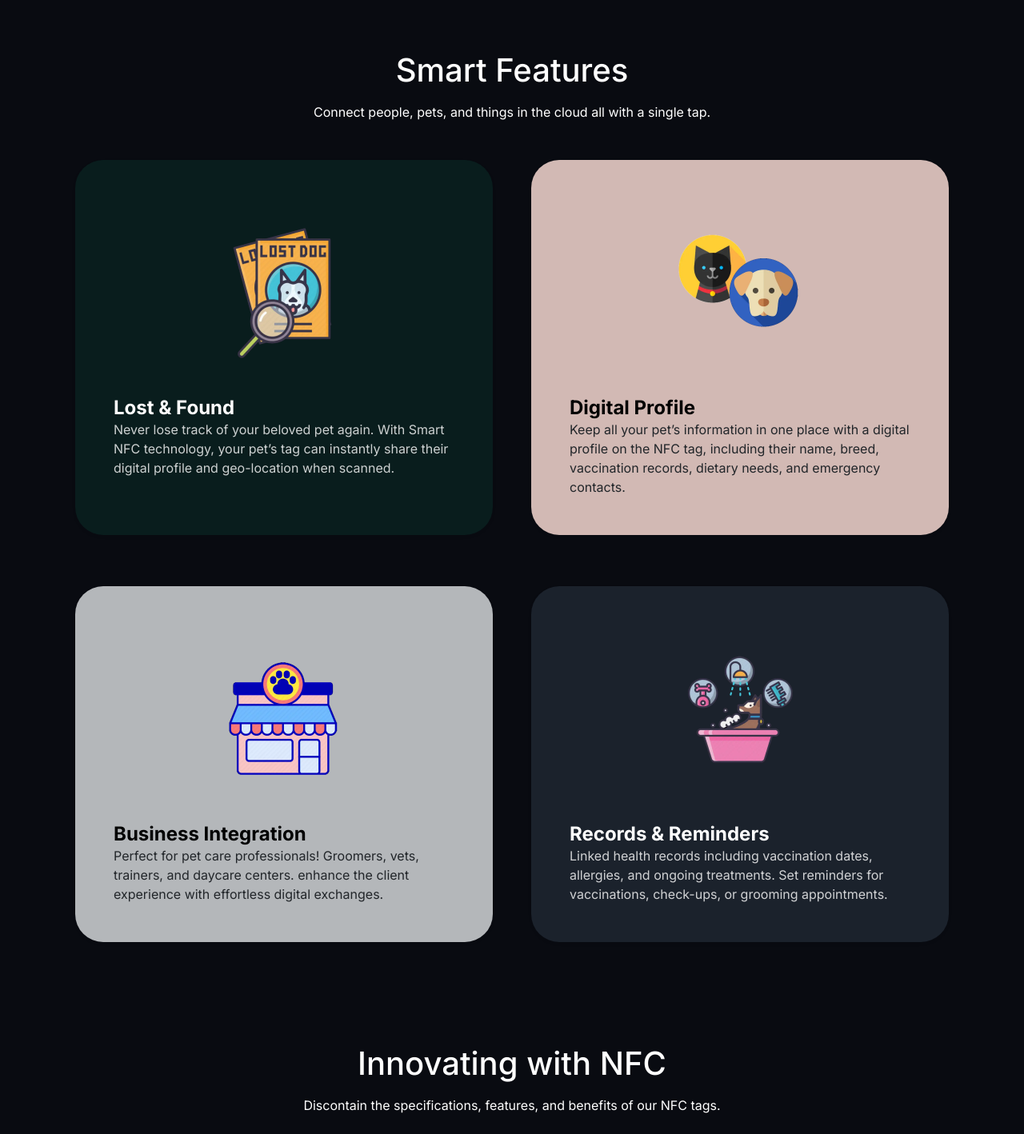
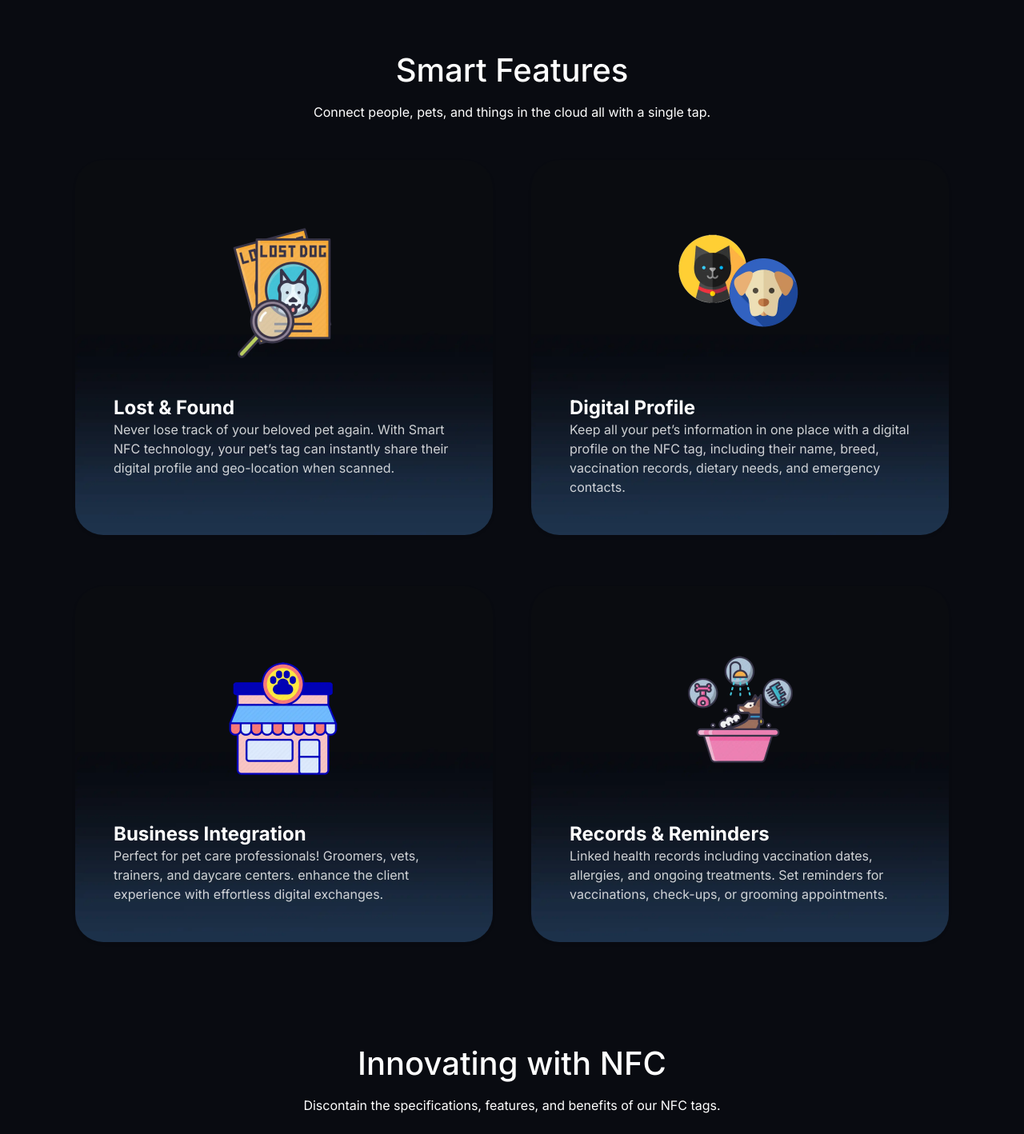
Before and after one commit to Rottie420/project-connecta, a Flask app: page / in a window 1280 px wide. Shown: the part 1607-3025 px from the top of the page at 80% size. Run offline with Flask 3, Linux system fonts and the light colour scheme; some libraries are stand-ins or nearby versions.

Commit message:
official bg for cards

```diff
--- a/templates/home-v2.html
+++ b/templates/home-v2.html
@@ -1,3 +1,4 @@
+
 <!DOCTYPE html>
 <html lang="en">
 <head>
@@ -401,7 +402,7 @@
                 </div>
                 <!-- Image on the right for desktop, below text on mobile -->
                 <div class="col-12 col-md-6 hero-image text-center text-md-end mt-4 mt-md-0">
-                    <img src="{{ url_for('static', filename='hero-img-mobile-tag.webp') }}" style="border-radius: 25px;" class="img-fluid" alt="Product Tag">
+                    <img src="/static/hero-img-mobile-tag.webp" style="border-radius: 25px;" class="img-fluid" alt="Product Tag">
                 </div>
             </div>
         </div>
@@ -415,7 +416,7 @@
             <div class="row align-items-center">
                 <!-- Image on the right for desktop, below text on mobile -->
                 <div class="col-12 col-md-6 hero-content text-center text-md-start order-2 order-md-1">
-                    <img src="{{ url_for('static', filename='dog-hero-model-webp.webp') }}"
+                    <img src="/static/dog-hero-model-webp.webp"
                         style="border-radius: 25px;"
                         class="img-fluid shadow-sm"
                         alt="Product Tag">
@@ -466,7 +467,7 @@
         <div class="card-split">
             <div class="row" style="margin: 0;">
                 <div class="col-md-7 split-1 text-center">
-                    <img src="{{ url_for('static', filename='3d-printed-tag.webp') }}" class="img-fluid rounded" style="width: 60%;">
+                    <img src="/static/3d-printed-tag.webp" class="img-fluid rounded" style="width: 60%;">
                 </div>
                 <div class="col-md-5 split-2">
                     <ul class="list-unstyled">
@@ -492,26 +493,41 @@
 
             <!-- Digital Business Cards (Large, Left-Aligned) -->
             <div class="col-lg-6 d-flex">
-                <div class="card flex-grow-1 text-start p-5 border-0 shadow-sm h-100" style="background-color: #091d1d; border-radius: 35px; color: rgba(255, 255, 255, 0.8);">
+                <div class="card flex-grow-1 text-start p-5 border-0 shadow-sm h-100"
+                     style="background-image: url('{{ url_for('static', filename='web-official-bg.webp') }}');
+                            background-size: cover;
+                            background-position: center;
+                            border-radius: 35px;
+                            color: rgba(255, 255, 255, 0.8);">
                     <!-- Image added here -->
-                    <img src="{{ url_for('static', filename='smart-features-pet-lost&found.webp') }}" class="card-img-top mb-5" alt="Quick Owner Contact" style="border-radius: 10px; object-fit: contain; height: 200px;">
+                    <img src="{{ url_for('static', filename='smart-features-pet-lost&found.webp') }}" class="card-img-top mb-5" alt="Quick Owner Contact"
+                         style="border-radius: 10px; object-fit: contain; height: 200px;">
 
                     <!-- Icon and text content -->
-
                     <h4 class="fw-bold mb-0 fs-4 text-white">Lost & Found</h4>
-                    <p class="card-text">Never lose track of your beloved pet again. With Smart NFC technology, your pet’s tag can instantly share their digital profile and geo-location when scanned.</p>
+                    <p class="card-text">
+                        Never lose track of your beloved pet again. With Smart NFC technology, your pet’s tag can instantly share their digital profile and geo-location when scanned.
+                    </p>
                 </div>
             </div>
 
             <!-- Event Check-Ins (Small, Centered) -->
             <div class="col-lg-6 d-flex">
-                <div class="card flex-grow-1 text-start p-5 border-0 shadow-sm h-100" style="background-color: #d2b9b4; border-radius: 35px;">
-                     <!-- Image added here -->
-                     <img src="{{ url_for('static', filename='smart-features-pet-profile.webp') }}" class="card-img-top mb-5" alt="Quick Owner Contact" style="border-radius: 10px; object-fit: contain; height: 200px;">
+                <div class="card flex-grow-1 text-start p-5 border-0 shadow-sm h-100"
+                     style="background-image: url('{{ url_for('static', filename='web-official-bg.webp') }}');
+                            background-size: cover;
+                            background-position: center;
+                            border-radius: 35px;
+                            color: rgba(255, 255, 255, 0.8);">
+                    <!-- Image added here -->
+                    <img src="{{ url_for('static', filename='smart-features-pet-profile.webp') }}" class="card-img-top mb-5" alt="Quick Owner Contact"
+                         style="border-radius: 10px; object-fit: contain; height: 200px;">
 
-
-                    <h4 class="fw-bold mb-0 fs-4 text-body-emphasis">Digital Profile</h4>
-                    <p class="card-text">Keep all your pet’s information in one place with a digital profile on the NFC tag, including their name, breed, vaccination records, dietary needs, and emergency contacts.</p>
+                    <!-- Icon and text content -->
+                    <h4 class="fw-bold mb-0 fs-4 text-white">Digital Profile</h4>
+                    <p class="card-text">
+                        Keep all your pet’s information in one place with a digital profile on the NFC tag, including their name, breed, vaccination records, dietary needs, and emergency contacts.
+                    </p>
                 </div>
             </div>
 
@@ -521,25 +537,40 @@
 
             <!-- Product Packaging (Centered, Wide) -->
             <div class="col-lg-6 d-flex">
-                <div class="card flex-grow-1 text-start p-5 border-0 shadow-sm h-100" style="background-color: #b4b7ba; border-radius: 35px;">
-                     <!-- Image added here -->
-                     <img src="{{ url_for('static', filename='smart-features-pet-shop.webp') }}" class="card-img-top mb-5" alt="Quick Owner Contact" style="border-radius: 10px; object-fit: contain; height: 200px;">
+                <div class="card flex-grow-1 text-start p-5 border-0 shadow-sm h-100"
+                     style="background-image: url('{{ url_for('static', filename='web-official-bg.webp') }}');
+                            background-size: cover;
+                            background-position: center;
+                            border-radius: 35px;
+                            color: rgba(255, 255, 255, 0.8);">
+                    <!-- Image added here -->
+                    <img src="{{ url_for('static', filename='smart-features-pet-shop.webp') }}" class="card-img-top mb-5" alt="Quick Owner Contact"
+                         style="border-radius: 10px; object-fit: contain; height: 200px;">
 
-
-                    <h4 class="fw-bold mb-0 fs-4 text-body-emphasis">Business Integration</h4>
-                    <p class="card-text">Perfect for pet care professionals! Groomers, vets, trainers, and daycare centers. enhance the client experience with effortless digital exchanges.</p>
+                    <!-- Icon and text content -->
+                    <h4 class="fw-bold mb-0 fs-4 text-white">Business Integration</h4>
+                    <p class="card-text">
+                        Perfect for pet care professionals! Groomers, vets, trainers, and daycare centers. enhance the client experience with effortless digital exchanges.
+                    </p>
                 </div>
             </div>
 
             <!-- Pet Tags (Left-Aligned, Small) -->
             <div class="col-lg-6 d-flex">
-                <div class="card flex-grow-1 text-start p-5 border-0 shadow-sm h-100" style="background-color: #1b222c; border-radius: 35px; color: rgba(255, 255, 255, 0.8);">
-                     <!-- Image added here -->
-                     <img src="{{ url_for('static', filename='smart-features-pet-care.webp') }}" class="card-img-top mb-5" alt="Quick Owner Contact" style="border-radius: 10px; object-fit: contain; height: 200px;">
+                <div class="card flex-grow-1 text-start p-5 border-0 shadow-sm h-100"
+                     style="background-image: url('{{ url_for('static', filename='web-official-bg.webp') }}');
+                            background-size: cover;
+                            background-position: center;
+                            border-radius: 35px;
+                            color: rgba(255, 255, 255, 0.8);">
+                    <!-- Image added here -->
+                    <img src="{{ url_for('static', filename='smart-features-pet-care.webp') }}" class="card-img-top mb-5" alt="Quick Owner Contact"
+                         style="border-radius: 10px; object-fit: contain; height: 200px;">
 
-
+                    <!-- Icon and text content -->
                     <h4 class="fw-bold mb-0 fs-4 text-white">Records & Reminders</h4>
-                    <p class="card-text">Linked health records including vaccination dates, allergies, and ongoing treatments. Set reminders for vaccinations, check-ups, or grooming appointments.</p>
+                    <p class="card-text">
+                        Linked health records including vaccination dates, allergies, and ongoing treatments. Set reminders for vaccinations, check-ups, or grooming appointments.
                 </div>
             </div>
         </div>
```
